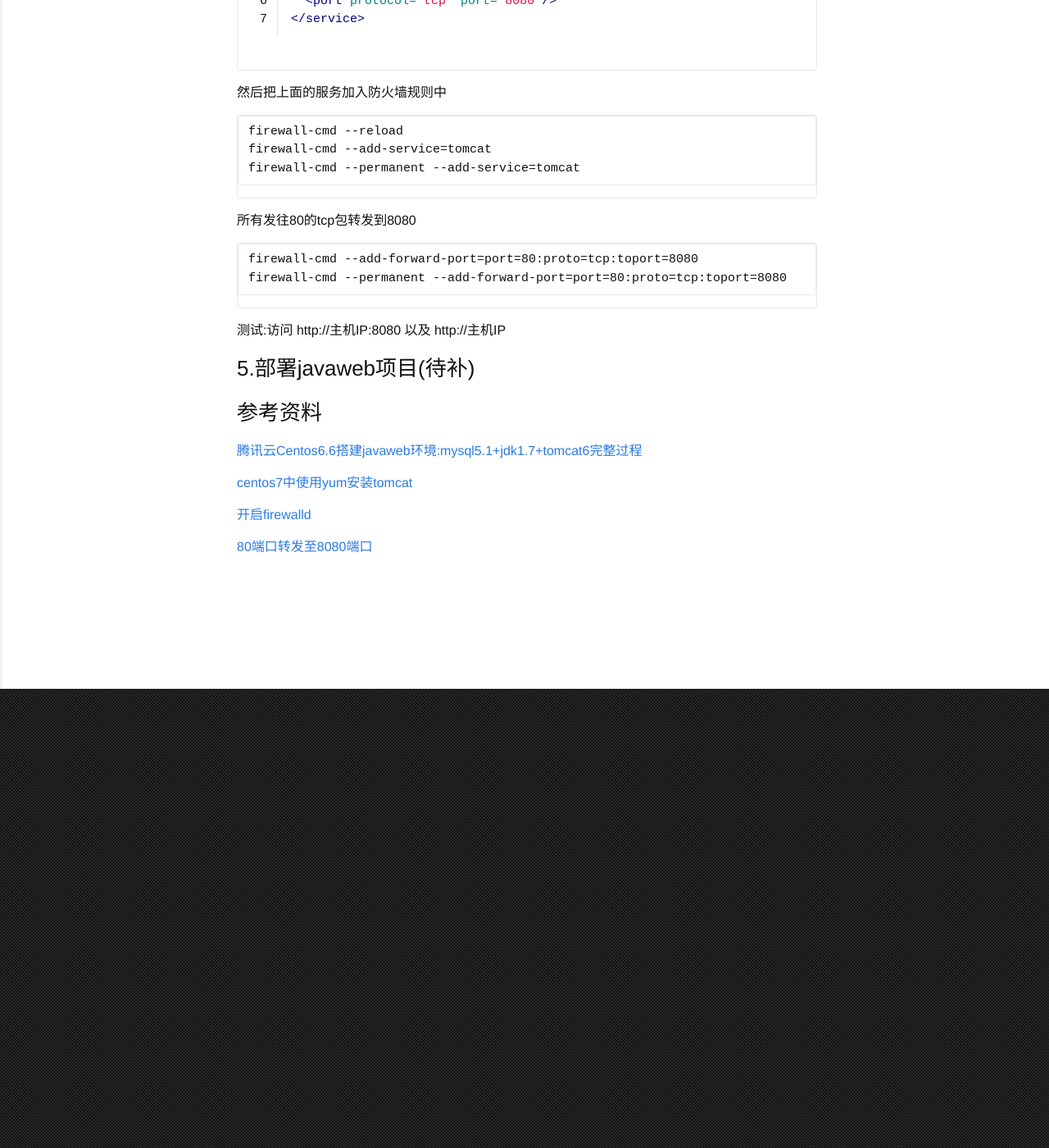
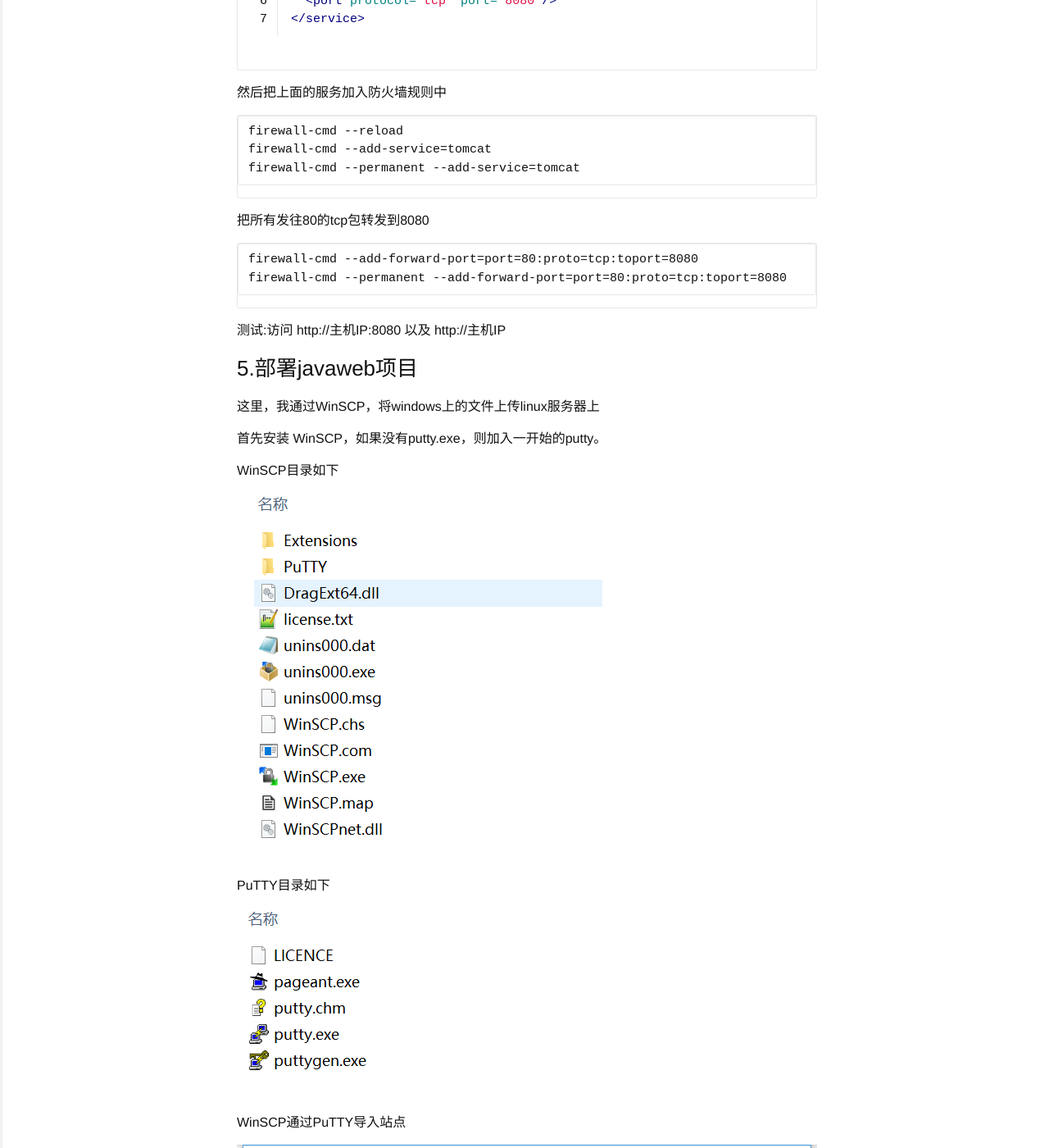
Before and after one commit to wqwljz/killer1994.github.io, a Jekyll site: the page built from _posts/2017-08-31-learn-configure-server.md, in a window 1280 px wide and 1400 px high, scrolled down 1471 px. Shown: the whole window at 82% size. Built offline with Jekyll 4.4.1, drawn with Linux system fonts in a browser that asks for light colours; before the commit the page ends 2311 px from its top, so only the background shows below that; some of the changed text lies outside the part shown.

````diff
--- a/_posts/2017-08-31-learn-configure-server.md
+++ b/_posts/2017-08-31-learn-configure-server.md
@@ -1,6 +1,6 @@
 ---
 layout: post
-title: "腾讯云-配置java环境(jdk1.7+tomcat7.0)"
+title: "在服务器上配置javaweb项目"
 description: ""
 category:
 tags: []
@@ -75,15 +75,38 @@
 firewall-cmd --permanent --add-service=tomcat
 ```
 
- 所有发往80的tcp包转发到8080
+把所有发往80的tcp包转发到8080
 ```
 firewall-cmd --add-forward-port=port=80:proto=tcp:toport=8080
 firewall-cmd --permanent --add-forward-port=port=80:proto=tcp:toport=8080
 ```
 测试:访问 http://主机IP:8080 以及 http://主机IP
 
-### 5.部署javaweb项目(待补)
+### 5.部署javaweb项目
 
+这里，我通过WinSCP，将windows上的文件上传linux服务器上
+
+首先安装 WinSCP，如果没有putty.exe，则加入一开始的putty。
+
+WinSCP目录如下
+
+![winscp目录](/Resources/pics/WinSCP.png)
+
+PuTTY目录如下
+
+![putty目录](/Resources/pics/PuTTY.png)
+
+WinSCP通过PuTTY导入站点
+
+![导入站点1](/Resources/pics/winscp1.png)
+
+![导入站点2](/Resources/pics/winscp3.png)
+
+点击登录，输入用户名（root），就连接上服务器了。
+
+![部署war包](/Resources/pics/upload_war.png)
+
+测试:访问 http://主机IP/项目名/
 
 ### 参考资料
 
````
Also changed, not shown: _posts/2017-09-01-fuck-your-phone.md (added, +19 -0 lines), Resources/pics/PuTTY.png (added), Resources/pics/WinSCP.png (added), Resources/pics/upload_war.png (added), Resources/pics/winscp1.png (added), Resources/pics/winscp3.png (added).
